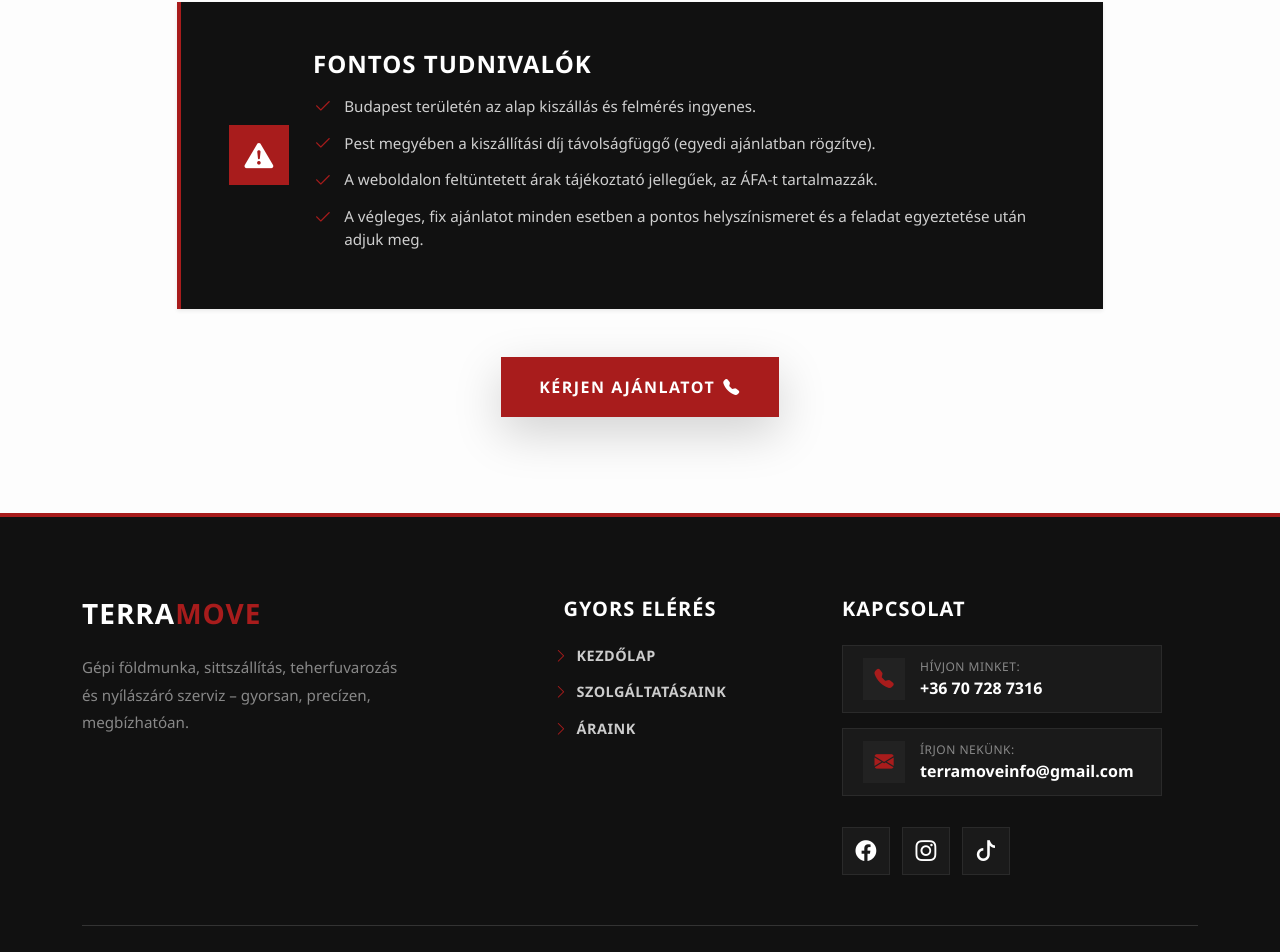
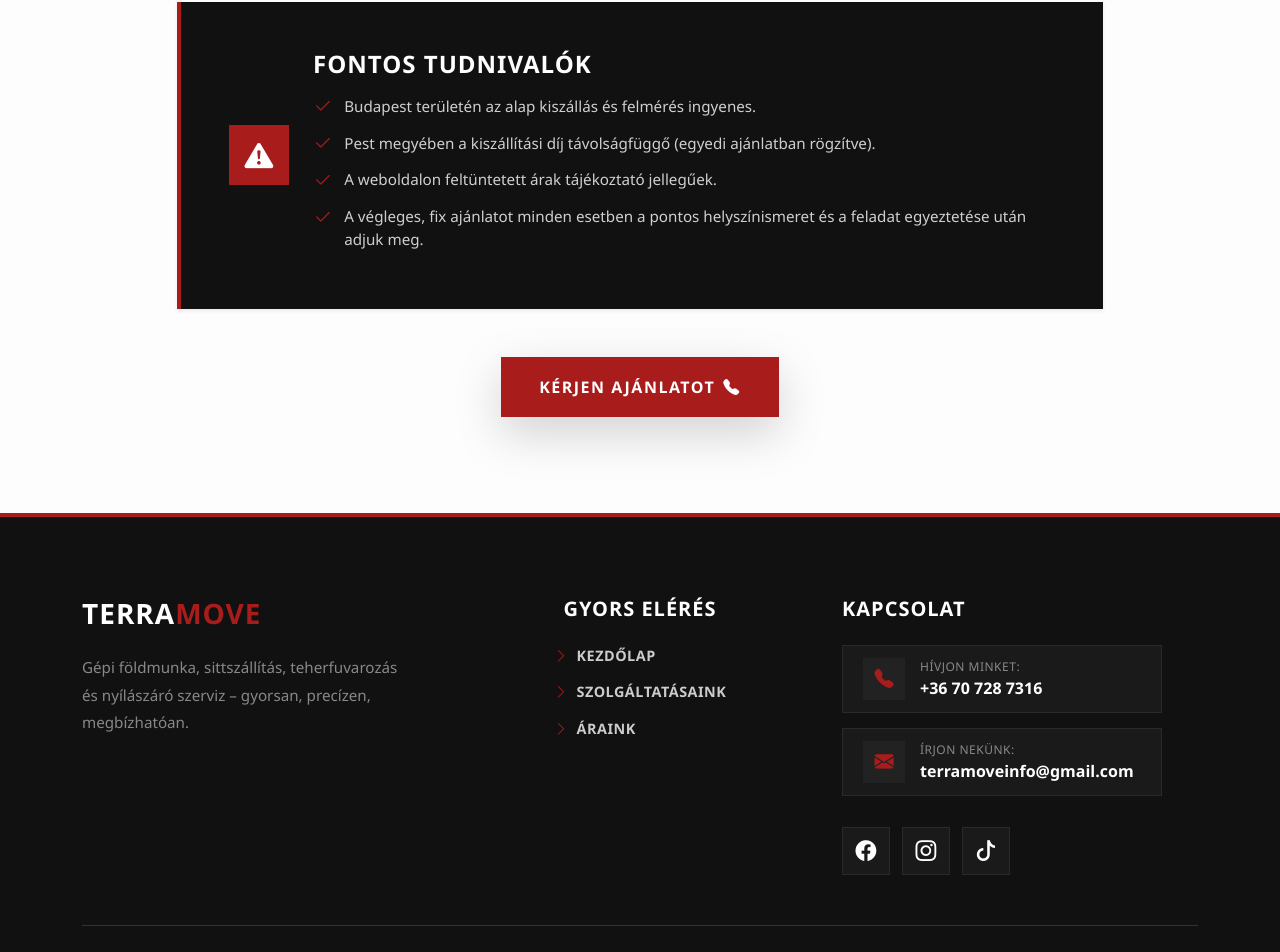
Before and after one commit to gillichnorbert/sitt, an Angular app: page /araink in a window 1280 px wide. Shown: the part 954-1906 px from the top of the page. Built offline with nearby package versions, Linux system fonts and the light colour scheme.

Commit message:
Mindenféle

```diff
--- a/src/app/components/prices/prices.component.html
+++ b/src/app/components/prices/prices.component.html
@@ -49,7 +49,7 @@
             <ul class="list-unstyled mb-0 v-info-list">
               <li><i class="bi bi-check2"></i> Budapest területén az alap kiszállás és felmérés ingyenes.</li>
               <li><i class="bi bi-check2"></i> Pest megyében a kiszállítási díj távolságfüggő (egyedi ajánlatban rögzítve).</li>
-              <li><i class="bi bi-check2"></i> A weboldalon feltüntetett árak tájékoztató jellegűek, az ÁFA-t tartalmazzák.</li>
+              <li><i class="bi bi-check2"></i> A weboldalon feltüntetett árak tájékoztató jellegűek.</li>
               <li><i class="bi bi-check2"></i> A végleges, fix ajánlatot minden esetben a pontos helyszínismeret és a feladat egyeztetése után adjuk meg.</li>
             </ul>
           </div>
--- a/src/index.html
+++ b/src/index.html
@@ -23,7 +23,7 @@
 
   <meta property="og:title" content="TerraMove | Sittszállítás, Fuvarozás, Gépi Földmunka és Nyílászáró Szerviz">
   <meta property="og:description" content="Sittszállítás, áruszállítás és földmunka Budapest és Pest vármegyében. Nyílászáró szerviz és beépítés – minden egy helyen.">
-  <meta property="og:image" content="https://terramove.hu/assets/sitteszsak.jpg">
+  <meta property="og:image" content="https://terramove.hu/assets/borito.webp">
   <meta property="og:url" content="https://terramove.hu">
   <meta property="og:type" content="website">
 
@@ -54,8 +54,8 @@
     "openingHoursSpecification": {
       "@type": "OpeningHoursSpecification",
       "dayOfWeek": ["Monday", "Tuesday", "Wednesday", "Thursday", "Friday", "Saturday", "Sunday"],
-      "opens": "00:00",
-      "closes": "23:59"
+      "opens": "07:00",
+      "closes": "21:00"
     },
     "description": "Komplex szolgáltatások: sittszállítás, lomtalanítás, áruszállítás és gépi földmunka Budapesten és Pest megyében."
   }
```
Also changed, not shown: public/assets/borito.webp (added).
